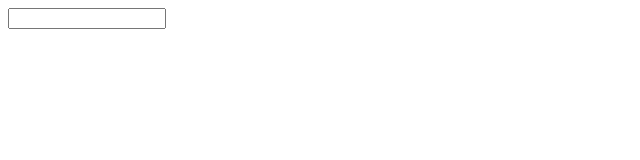
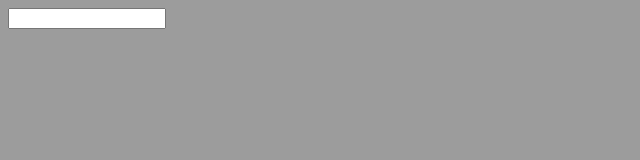
Before and after one commit to vladdpotapov/hillel-js-hometask-08, a plain HTML site: page Task_01/index.html in a window 1280 px wide. Shown: the whole page, without its empty margins (0-640 px from the left). Drawn offline with Linux system fonts and the light colour scheme.

Commit message:
background color added

```diff
--- a/Task_01/css/main.css
+++ b/Task_01/css/main.css
@@ -1,3 +1,7 @@
+body {
+    background-color: #9c9c9c;
+}
+
 #input-wrap {
     width: 150px;
 }
--- a/Task_02/css/main.css
+++ b/Task_02/css/main.css
@@ -1,3 +1,7 @@
+body {
+    background-color: #464646;
+}
+
 .button {
     width: 100px;
 }
--- a/Task_04/css/main.css
+++ b/Task_04/css/main.css
@@ -1,3 +1,7 @@
+body {
+    background-color: #464646;
+}
+
 #image {
     width: 500px;
 }
```
Also changed, not shown: 2 other files.
